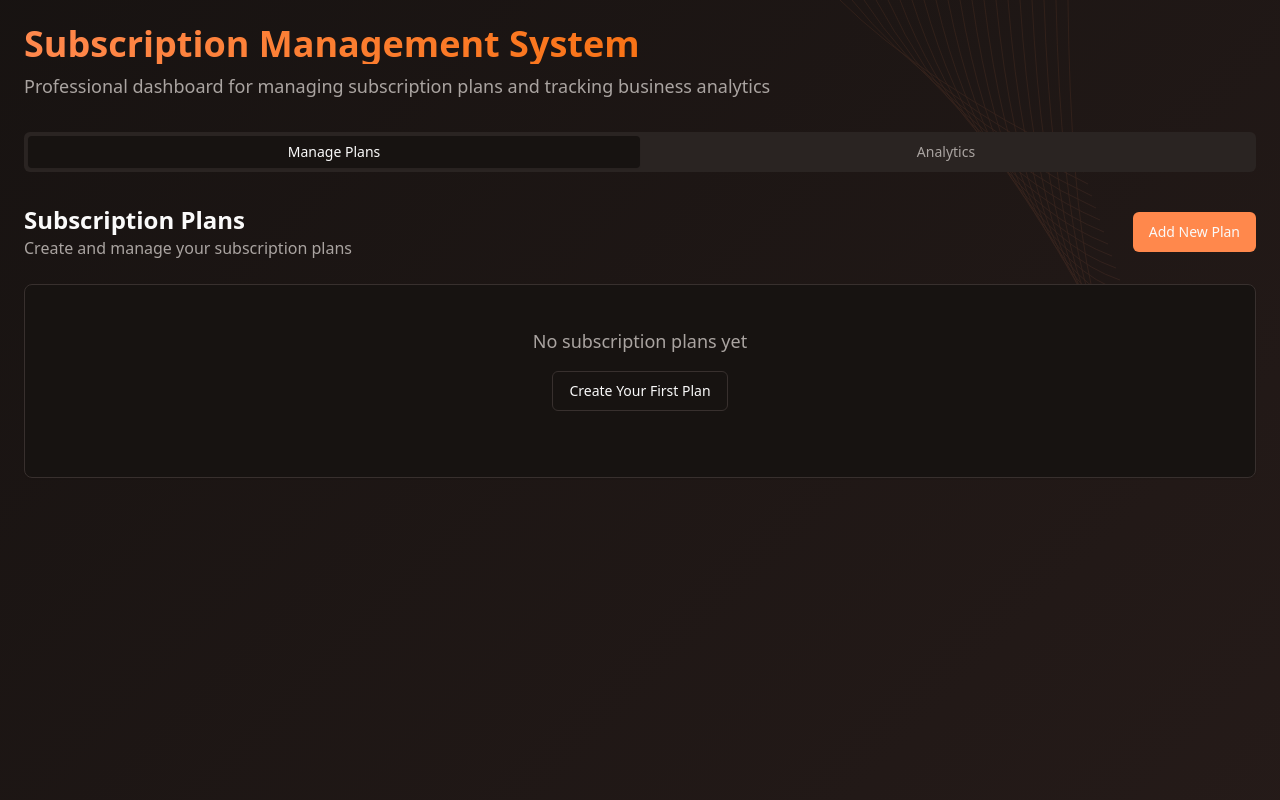
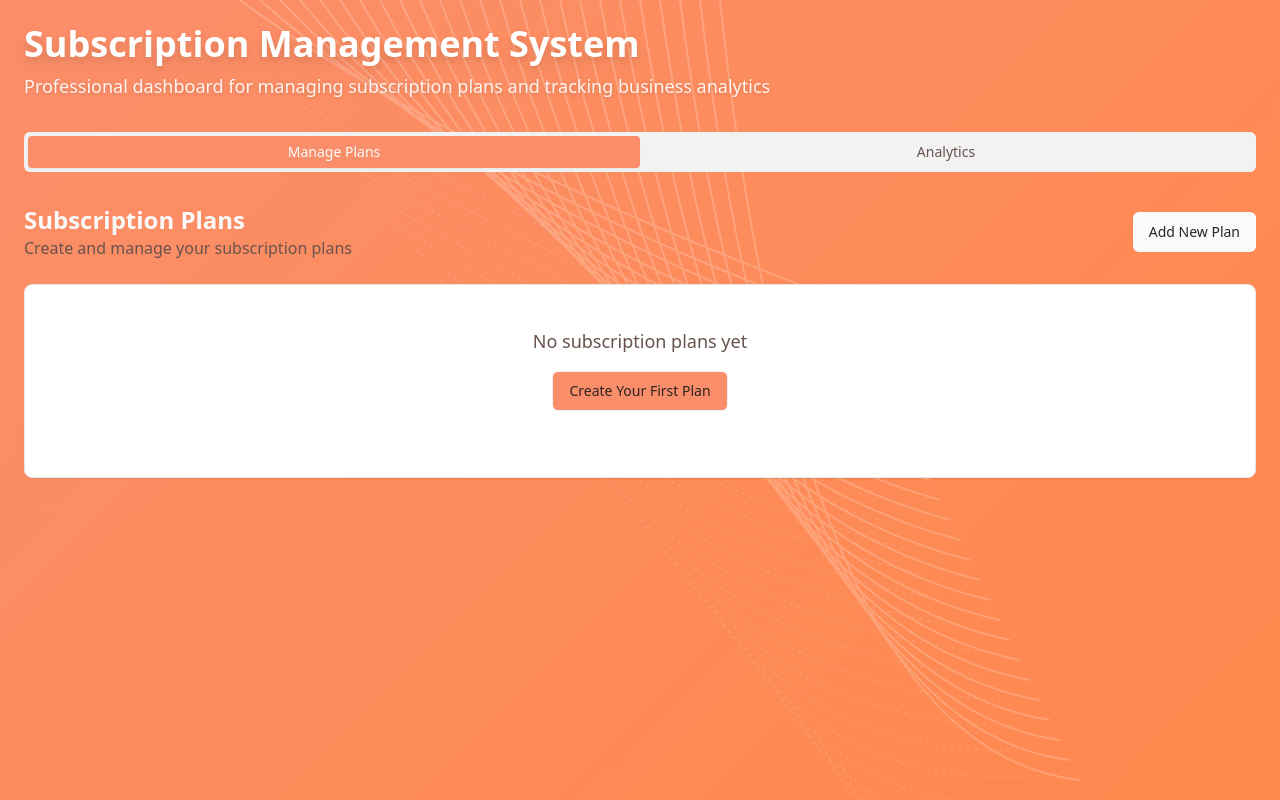
Before and after one commit to rxxj25/LUMEN-HACKATHON, a React (Vite) app: page / in a window 1280 px wide. Built offline with nearby package versions, Linux system fonts and the light colour scheme; the HTML template or start-up script is replaced by a standard one.

Commit message:
Align theme to picture

```diff
--- a/src/index.css
+++ b/src/index.css
@@ -8,38 +8,38 @@ All colors MUST be HSL.
 
 @layer base {
   :root {
-    --background: 15 15% 8%;
+    --background: 15 95% 70%;
     --foreground: 0 0% 98%;
 
-    --card: 15 15% 8%;
-    --card-foreground: 0 0% 98%;
+    --card: 0 0% 100%;
+    --card-foreground: 15 15% 15%;
 
-    --popover: 15 15% 8%;
-    --popover-foreground: 0 0% 98%;
+    --popover: 0 0% 100%;
+    --popover-foreground: 15 15% 15%;
 
-    --primary: 20 100% 65%;
-    --primary-foreground: 0 0% 98%;
+    --primary: 0 0% 98%;
+    --primary-foreground: 15 15% 15%;
 
-    --secondary: 15 10% 15%;
-    --secondary-foreground: 0 0% 98%;
+    --secondary: 0 0% 95%;
+    --secondary-foreground: 15 15% 15%;
 
-    --muted: 15 10% 15%;
-    --muted-foreground: 15 5% 65%;
+    --muted: 0 0% 95%;
+    --muted-foreground: 15 15% 35%;
 
-    --accent: 15 10% 15%;
-    --accent-foreground: 0 0% 98%;
+    --accent: 0 0% 95%;
+    --accent-foreground: 15 15% 15%;
 
     --destructive: 0 84.2% 60.2%;
     --destructive-foreground: 0 0% 98%;
 
-    --border: 15 10% 20%;
-    --input: 15 10% 20%;
-    --ring: 20 100% 65%;
+    --border: 0 0% 90%;
+    --input: 0 0% 95%;
+    --ring: 0 0% 98%;
 
     /* Custom design tokens - Orange/Coral theme */
-    --gradient-primary: linear-gradient(135deg, hsl(20 100% 65%), hsl(15 95% 70%));
-    --gradient-secondary: linear-gradient(135deg, hsl(15 10% 15%), hsl(15 15% 20%));
-    --gradient-background: linear-gradient(135deg, hsl(15 15% 8%), hsl(10 20% 12%));
+    --gradient-primary: linear-gradient(135deg, hsl(15 95% 70%), hsl(20 100% 65%));
+    --gradient-secondary: linear-gradient(135deg, hsl(0 0% 100%), hsl(0 0% 95%));
+    --gradient-background: linear-gradient(135deg, hsl(15 95% 70%), hsl(20 100% 65%));
     --gradient-orange: linear-gradient(135deg, hsl(15 85% 55%), hsl(25 90% 60%));
     --success: 142 76% 36%;
     --success-foreground: 0 0% 98%;
@@ -112,8 +112,8 @@ All colors MUST be HSL.
   }
 
   body {
-    @apply bg-background text-foreground;
-    background: linear-gradient(135deg, hsl(15 15% 8%), hsl(10 20% 12%));
+    @apply text-foreground;
+    background: linear-gradient(135deg, hsl(15 95% 70%), hsl(20 100% 65%));
     min-height: 100vh;
   }
 }
--- a/src/pages/Index.tsx
+++ b/src/pages/Index.tsx
@@ -54,20 +54,30 @@ const Index = () => {
     <div className="min-h-screen relative overflow-hidden">
       {/* Curved background pattern inspired by the design */}
       <div className="absolute inset-0 overflow-hidden">
-        <div className="absolute top-0 right-0 w-1/2 h-1/2">
-          <svg viewBox="0 0 500 500" className="w-full h-full opacity-10">
+        <div className="absolute top-0 right-0 w-full h-full">
+          <svg viewBox="0 0 1200 800" className="w-full h-full opacity-20">
             <defs>
               <linearGradient id="curveGradient" x1="0%" y1="0%" x2="100%" y2="100%">
-                <stop offset="0%" stopColor="hsl(20 100% 65%)" />
-                <stop offset="100%" stopColor="hsl(15 95% 70%)" />
+                <stop offset="0%" stopColor="white" />
+                <stop offset="100%" stopColor="white" />
               </linearGradient>
             </defs>
-            {[...Array(20)].map((_, i) => (
+            {[...Array(25)].map((_, i) => (
               <path
                 key={i}
-                d={`M ${100 + i * 15} 0 Q ${200 + i * 10} ${100 + i * 20} ${400 + i * 5} ${200 + i * 15}`}
+                d={`M ${200 + i * 20} 0 Q ${400 + i * 15} ${150 + i * 25} ${800 + i * 10} ${300 + i * 20}`}
+                stroke="url(#curveGradient)"
+                strokeWidth="2"
+                fill="none"
+              />
+            ))}
+            {[...Array(25)].map((_, i) => (
+              <path
+                key={`dots-${i}`}
+                d={`M ${250 + i * 25} ${100 + i * 30} Q ${450 + i * 20} ${200 + i * 35} ${750 + i * 15} ${350 + i * 25}`}
                 stroke="url(#curveGradient)"
                 strokeWidth="1"
+                strokeDasharray="3,5"
                 fill="none"
               />
             ))}
@@ -76,10 +86,10 @@ const Index = () => {
       </div>
       <div className="container mx-auto p-6 relative z-10">
         <div className="mb-8">
-          <h1 className="text-4xl font-bold bg-gradient-to-r from-primary via-orange-500 to-orange-400 bg-clip-text text-transparent">
+          <h1 className="text-4xl font-bold text-white drop-shadow-lg">
             Subscription Management System
           </h1>
-          <p className="text-muted-foreground mt-2 text-lg">
+          <p className="text-white/90 mt-2 text-lg drop-shadow">
             Professional dashboard for managing subscription plans and tracking business analytics
           </p>
         </div>
```
